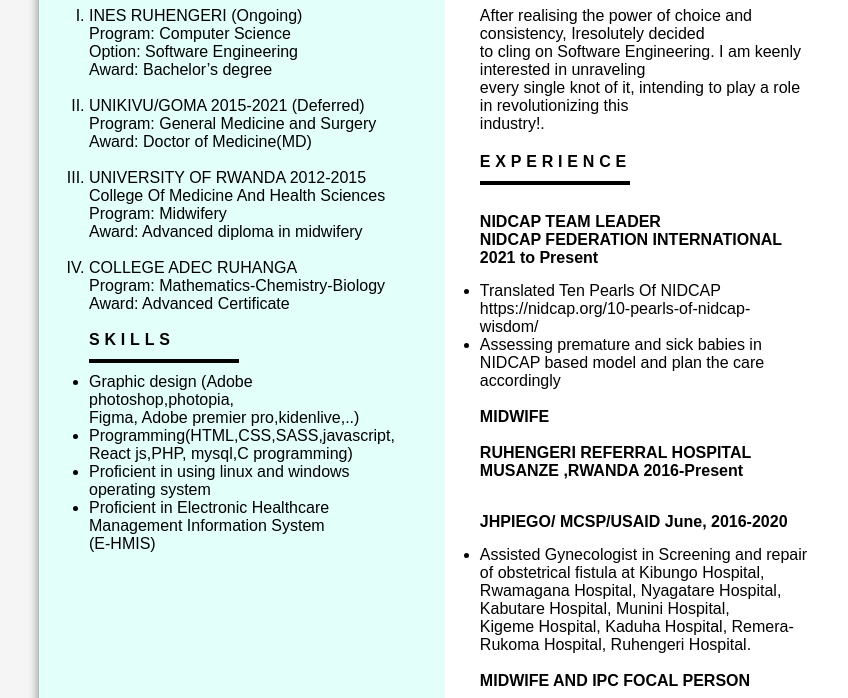
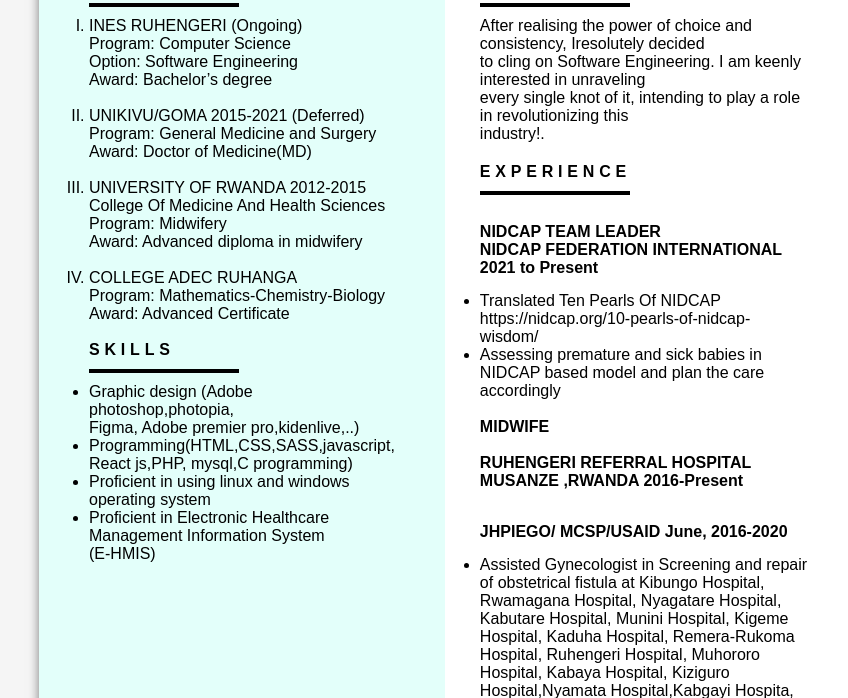
Before and after one commit to patsicko/online-cv, a plain HTML site: page index.html in a window 1280 px wide. Shown: the part 254-952 px from the top of the page, without its empty margins (217-1065 px from the left). Drawn offline with Linux system fonts and the light colour scheme.

Commit message:
chore add experience

```diff
--- a/index.html
+++ b/index.html
@@ -158,9 +158,11 @@
                 </div>
                 <ul>
                     <li>
-                        Assisted Gynecologist in Screening and repair of obstetrical fistula at Kibungo Hospital, <br>
-                        Rwamagana Hospital, Nyagatare Hospital, Kabutare Hospital, Munini Hospital, <br>
-                        Kigeme Hospital, Kaduha Hospital, Remera-Rukoma Hospital, Ruhengeri Hospital.
+                        Assisted Gynecologist in Screening and repair of obstetrical fistula at Kibungo Hospital,
+                        Rwamagana Hospital, Nyagatare Hospital, Kabutare Hospital, Munini Hospital,
+                        Kigeme Hospital, Kaduha Hospital, Remera-Rukoma Hospital, Ruhengeri Hospital,
+                        Muhororo Hospital, Kabaya Hospital, Kiziguro Hospital,Nyamata Hospital,Kabgayi Hospita, Byumba Hospital
+                        Ngarama Hospital,Nyanza Hospital and Ruhango Hospital.
                     </li>
                 </ul>
 
--- a/style.css
+++ b/style.css
@@ -15,8 +15,8 @@ body{
     grid-template-columns: 1fr 1.5fr;
     width: 60%;
     margin: auto;
-    margin-top: 15px;
-    box-shadow: 0px -5px 10px 0px rgba(0, 0, 0, 0.5)
+    margin-top: 25px;
+    box-shadow: 2px -5px 10px 2px rgba(0, 0, 0, 0.5)
 }
 .left{
     background-color: #E3FFFA;
```
